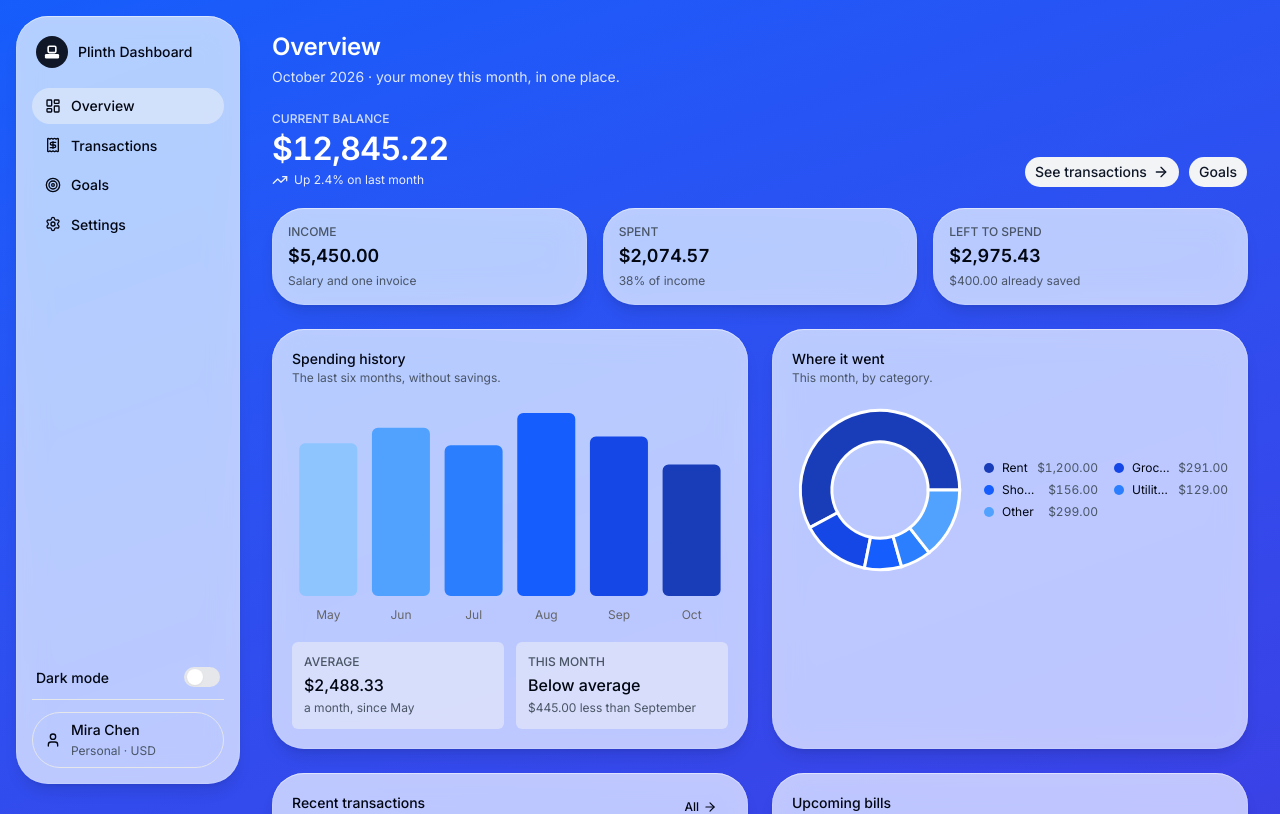
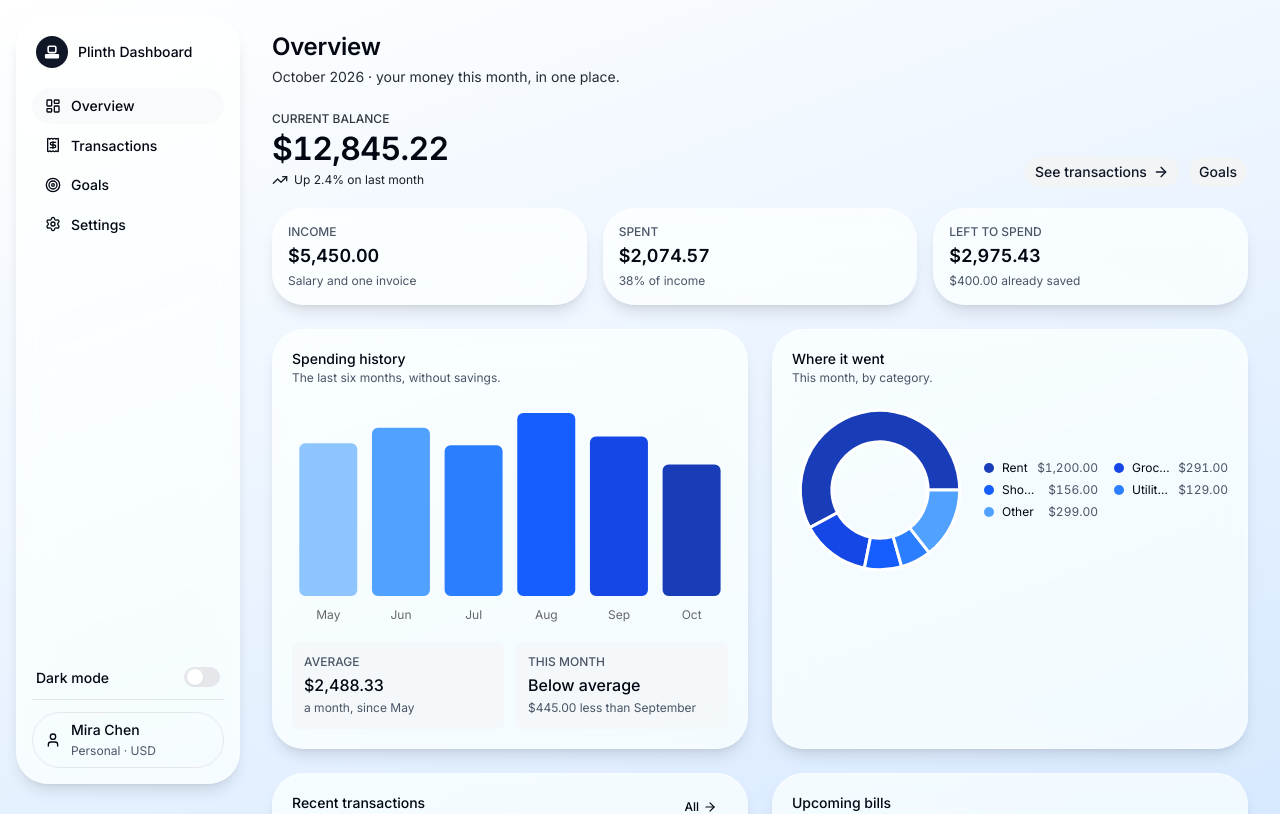
Before and after one commit to jiashengchen610/jewel-shop, a React (Vite) app: page / in a window 1280 px wide. Shown: the top 814 px of the page. Built offline with nearby package versions, Linux system fonts and the light colour scheme.

Commit message:
Light mode: the page fades from white into light sky blue, with dark text

```diff
--- a/src/styles/tokens.css
+++ b/src/styles/tokens.css
@@ -528,8 +528,8 @@
   --glass-panel-foreground: var(--material-glass-foreground);
   --glass-radius: var(--container-radius);
   --glass-text-font: var(--body-md-font);
-  --gradient-brand-foreground: var(--primary-foreground);
-  --gradient-brand: linear-gradient(160deg, var(--chart-1) 0%, var(--chart-5) 100%);
+  --gradient-brand-foreground: var(--foreground);
+  --gradient-brand: linear-gradient(160deg, var(--background) 0%, var(--chart-seq-1) 100%);
   --gradient-surface-foreground: var(--foreground);
   --gradient-surface: linear-gradient(180deg, var(--background) 0%, var(--muted) 100%);
   --heading-font: var(--body-font);
--- a/tokens/base.tokens.json
+++ b/tokens/base.tokens.json
@@ -494,11 +494,11 @@
       "$description": "The brand gradient: its stops are color roles, so it follows the brand and the mode. Use it as bg-gradient-brand, with text-gradient-brand-foreground for text on it.",
       "$value": [
         {
-          "color": "{color.chart.1}",
+          "color": "{color.background}",
           "position": 0
         },
         {
-          "color": "{color.chart.5}",
+          "color": "{color.chart.seq.1}",
           "position": 1
         }
       ],
@@ -525,7 +525,7 @@
     "brand-foreground": {
       "$type": "color",
       "$description": "Text on the brand gradient",
-      "$value": "{color.primary-foreground}",
+      "$value": "{color.foreground}",
       "$extensions": {
         "plinth": {
           "modes": {
```
Also changed, not shown: src/foundations/tokens.generated.json.
